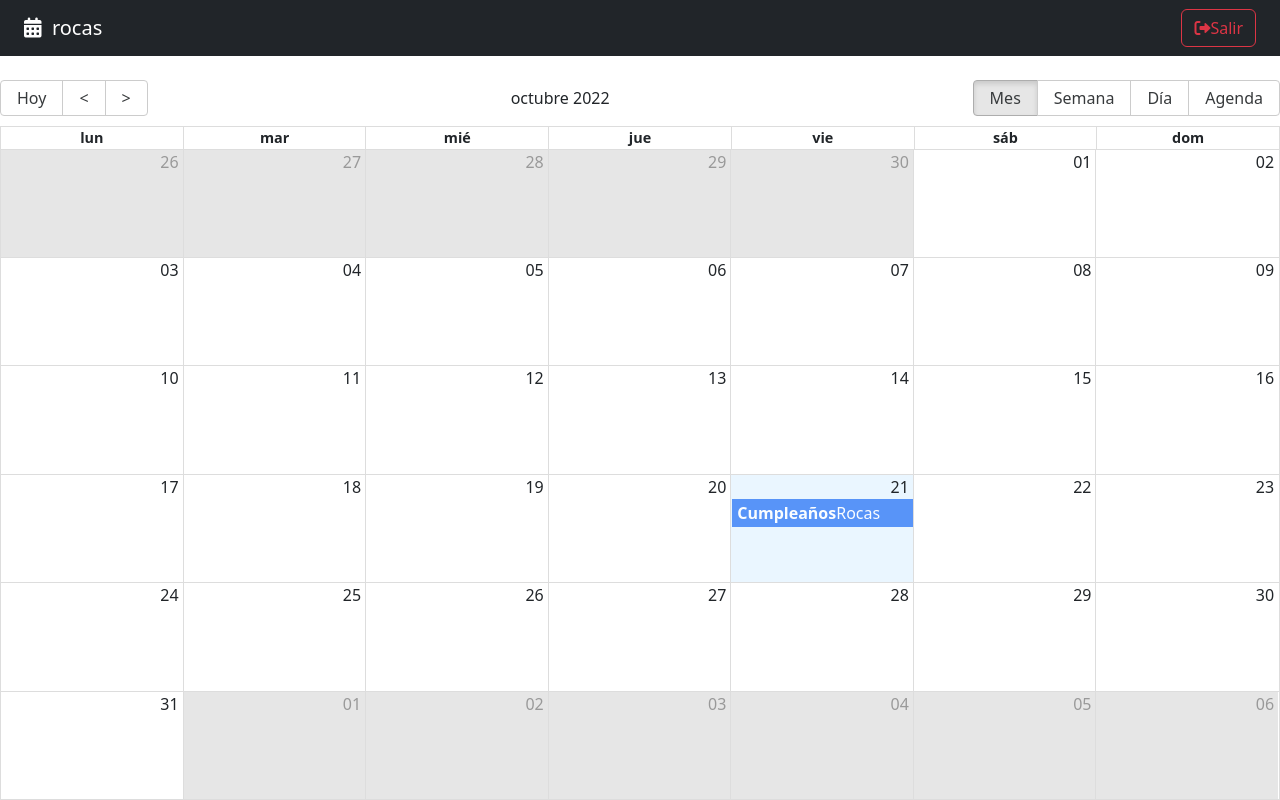
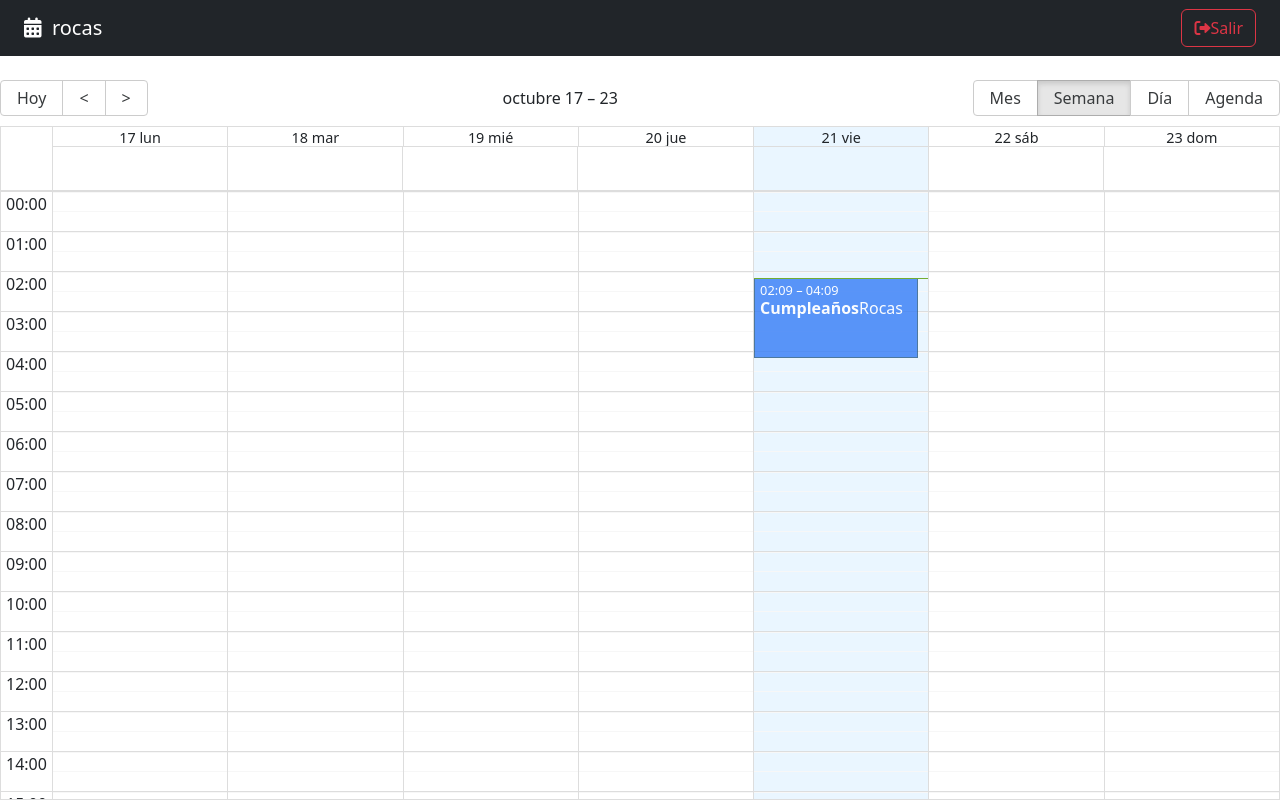
Before and after one commit to RogerCastillo877/calendar-vite-app, a React (Vite) app: page / in a window 1280 px wide. Built offline with nearby package versions, Linux system fonts and the light colour scheme.

Commit message:
Listen events from calendar

```diff
--- a/src/calendar/pages/CalendarPage.jsx
+++ b/src/calendar/pages/CalendarPage.jsx
@@ -5,6 +5,7 @@
 
 import { Navbar, CalendarEvent } from "../";
 import { localizer, getMessagesEs } from '../../helpers';
+import { useState } from 'react';
 
 const events = [{
   title: 'Cumpleaños',
@@ -20,6 +21,8 @@
 
 export const CalendarPage = () => {
 
+  const [ LastView, setLastView ] = useState(localStorage.getItem('lastView') || 'week' );
+
   const eventStyleGetter = ( event, start, end, isSelected ) => {
 
     const style = {
@@ -34,6 +37,19 @@
     };
   };
 
+  const onDoubleClick = ( event ) => {
+    console.log({ doubleClick: event});
+  };
+
+  const onSelect = ( event ) => {
+    console.log({ click: event});
+  };
+
+  const onViewChanged = ( event ) => {
+    localStorage.setItem('lastView', event );
+    setLastView( event );
+  };
+
   return (
     <>
       <Navbar />
@@ -42,6 +58,7 @@
         culture='es'
         localizer={ localizer }
         events={ events }
+        defaultView={ LastView }
         startAccessor="start"
         endAccessor="end"
         style={{ height: 'calc( 100vh - 80px )' }}
@@ -50,6 +67,9 @@
         components={{
           event: CalendarEvent
         }}
+        onDoubleClickEvent={ onDoubleClick }
+        onSelectEvent={ onSelect }
+        onView={ onViewChanged }
       />
     </>
   );
```
